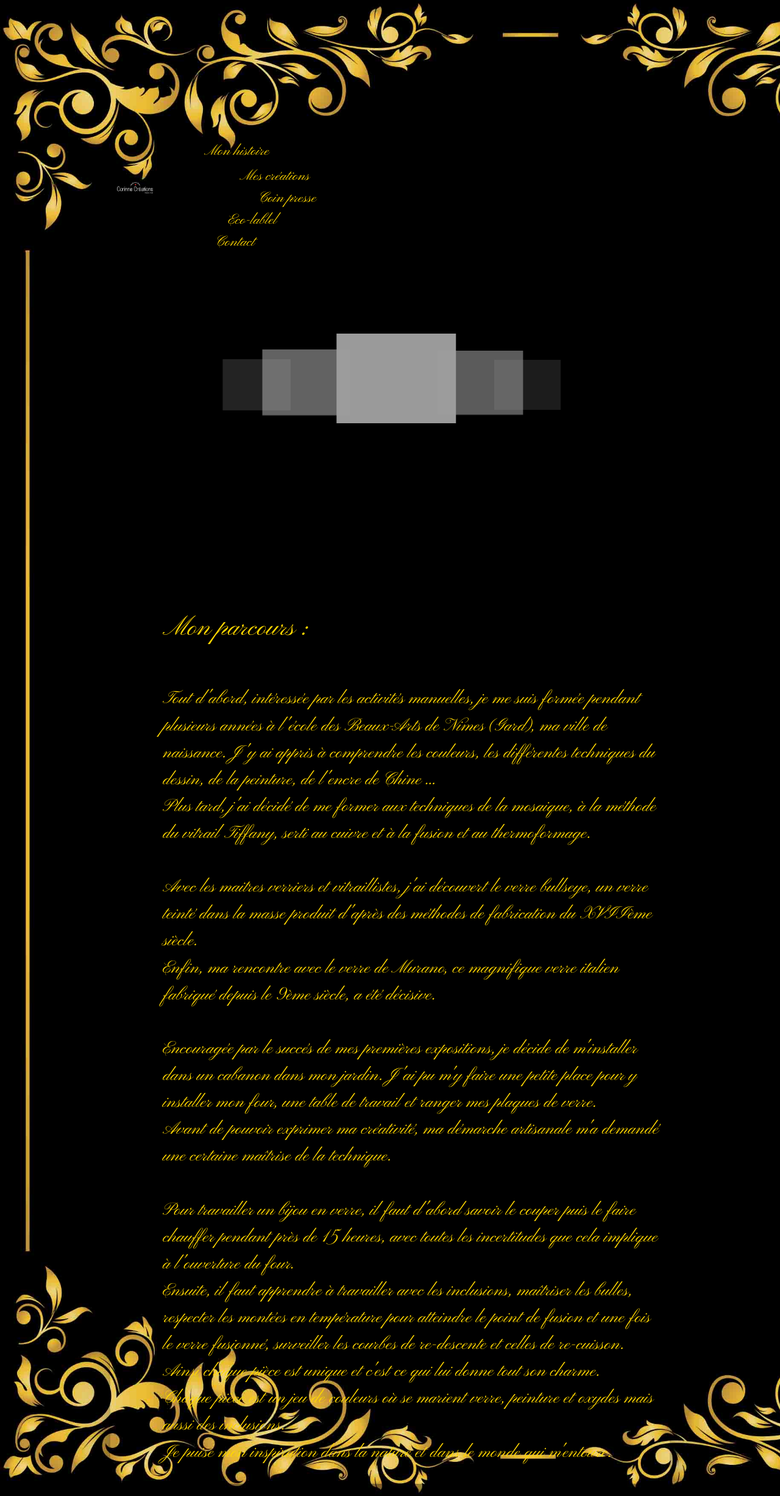
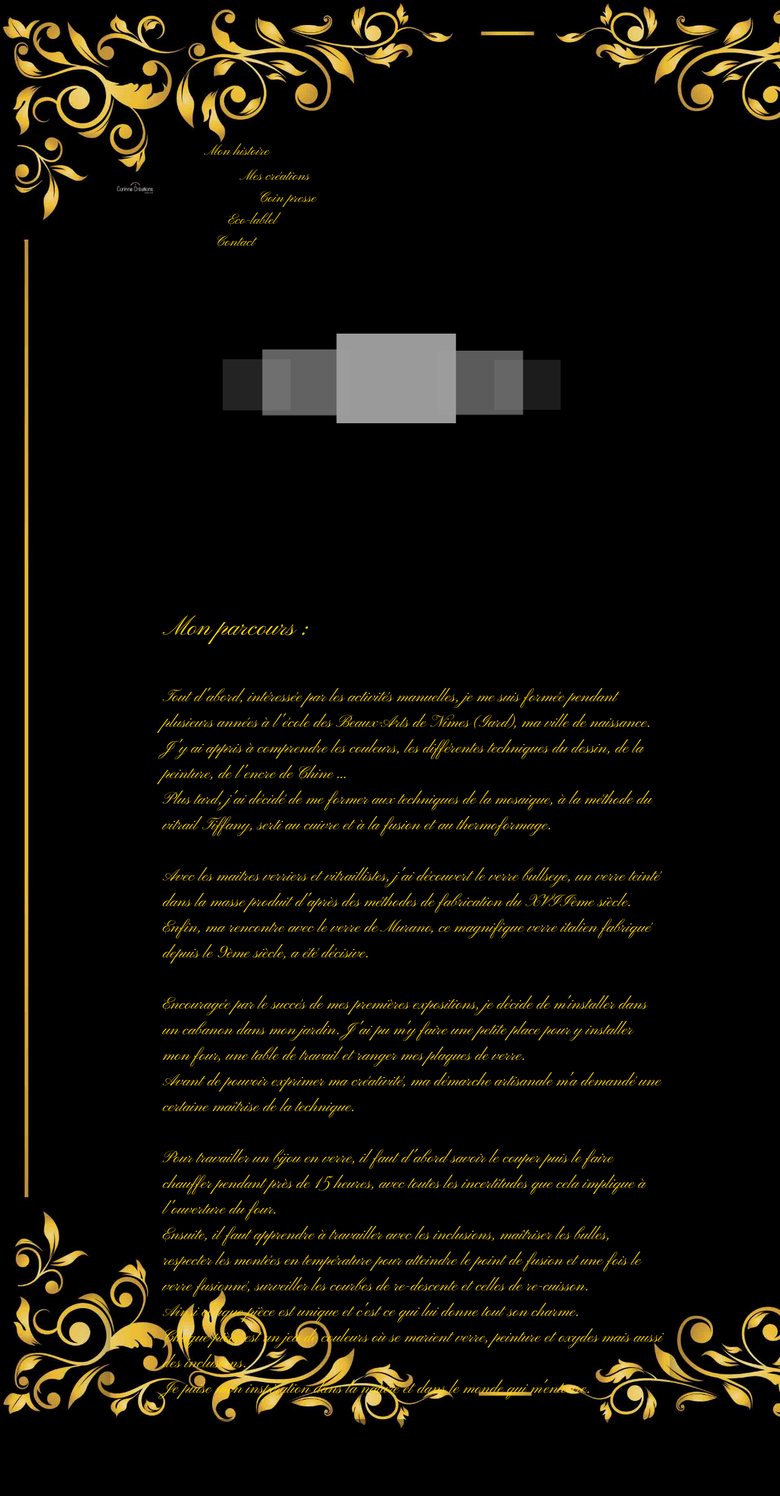
Before and after one commit to juliengrima/bleau_S2_2016_corinne_creation, a PHP site: page /parcours.php in a window 1280 px wide. Shown: the whole page at 61% size. After the commit the page ends 2344 px from the top, so only its background shows below. Run offline with PHP 8.4, Linux system fonts and the light colour scheme; some web fonts are replaced; grey boxes are pictures that could not be loaded.

Commit message:
taille text

```diff
--- a/css/Main.css
+++ b/css/Main.css
@@ -228,7 +228,7 @@ a .lien:hover {
     margin-left: 75px;
 }
 .text-size2 {
-    font-size: 1.4em;
+    font-size: 20px;
     font-family: 'Pinyon Script', cursive;
     color: #ffd700;
     margin-left: 75px;
```
